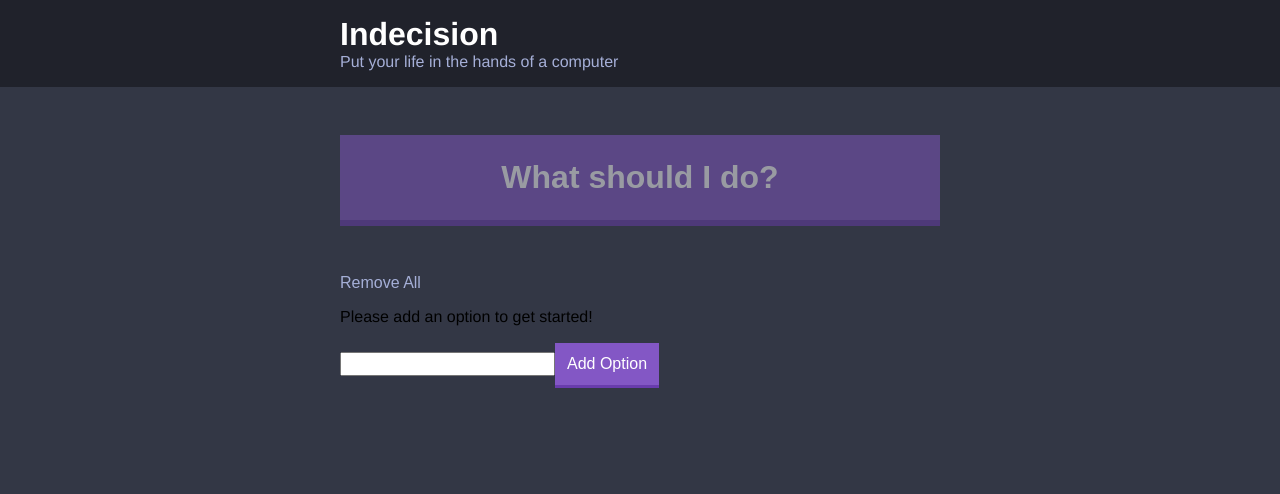
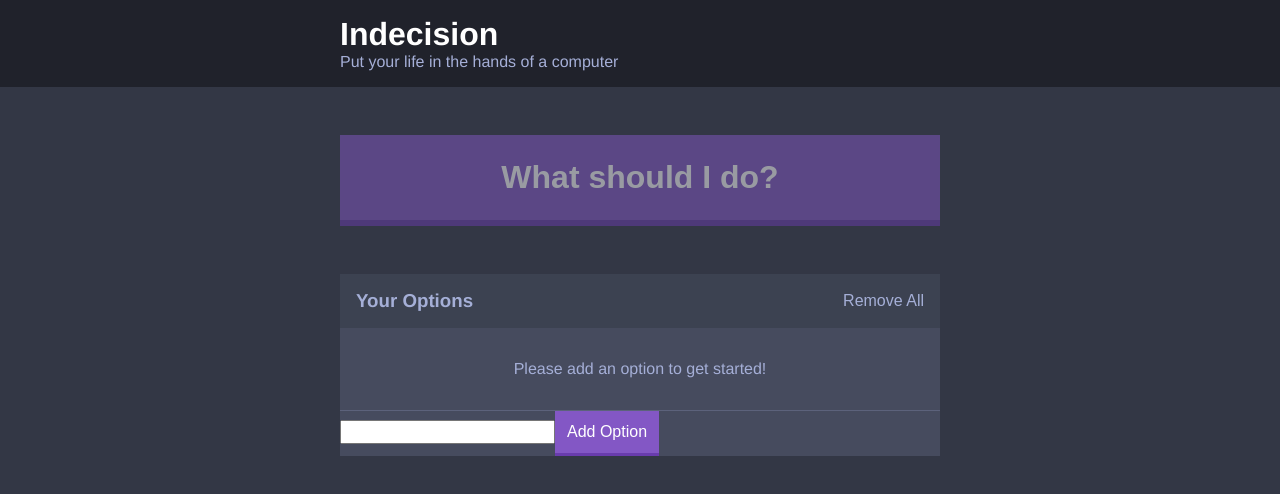
Before and after one commit to Dabrown18/indecision-app, a React app: page / in a window 1280 px wide. Shown: the top 494 px of the page. Built offline with nearby package versions, Linux system fonts and the light colour scheme.

Commit message:
styled options list

```diff
--- a/src/components/IndecisionApp.js
+++ b/src/components/IndecisionApp.js
@@ -87,6 +87,7 @@
 						hasOptions={this.state.options.length > 0}
 						handlePick={this.handlePick}
 					/>
+					<div className="widget">
 						<Options
 							options={this.state.options}
 							handleDeleteOptions={this.handleDeleteOptions}
@@ -96,6 +97,7 @@
 							handleAddOption={this.handleAddOption}
 						/>
 					</div>
+				</div>
 				<OptionModal
 					selectedOption={this.state.selectedOption}
 					handleModal={this.handleModal}
--- a/src/components/Options.js
+++ b/src/components/Options.js
@@ -3,13 +3,16 @@
 
 const Options = (props) => (
 	<div>
+		<div className="widget-header">
+			<h3 className="widget-header-title">Your Options</h3>
 			<button
 				className="button button-link"
 				onClick={props.handleDeleteOptions}
 			>
 				Remove All
 			</button>
-		{props.options.length === 0 && <p>Please add an option to get started!</p>}
+		</div>
+		{props.options.length === 0 && <p className="widget_message">Please add an option to get started!</p>}
 		{
 			props.options.map((option) => (
 				<Option
--- a/src/styles/base/_settings.scss
+++ b/src/styles/base/_settings.scss
@@ -2,6 +2,8 @@
 $off-black: #20222b;
 $off-white: #a5afd7;
 $dark-blue: #333745;
+$blue: #3c4251;
+$light-blue: #464b5e;
 $purple: #8357c5;
 
 // SPACING
--- /dev/null
+++ b/src/styles/components/_widget.scss
@@ -0,0 +1,24 @@
+//WIDGET
+.widget {
+	background: $light-blue;
+	margin-bottom: $xl-size;
+}
+
+.widget_message {
+	color: $off-white;
+	margin: 0;
+	padding: $lrg-size;
+	text-align: center;
+	border-bottom: 1px solid lighten($light-blue, 10%);
+}
+// WIDGET HEADER
+.widget-header {
+	background-color: $blue;
+	color: $off-white;
+	display: flex;
+	justify-content: space-between;
+	padding: $med-size;
+}
+.widget-header-title {
+	margin: 0;
+}
--- a/src/styles/styles.scss
+++ b/src/styles/styles.scss
@@ -3,3 +3,4 @@
 @import "./components/container";
 @import "./components/button";
 @import "./base/settings";
+@import "./components/widget";
```
Lines whose indentation alone changed are shown as unchanged.
